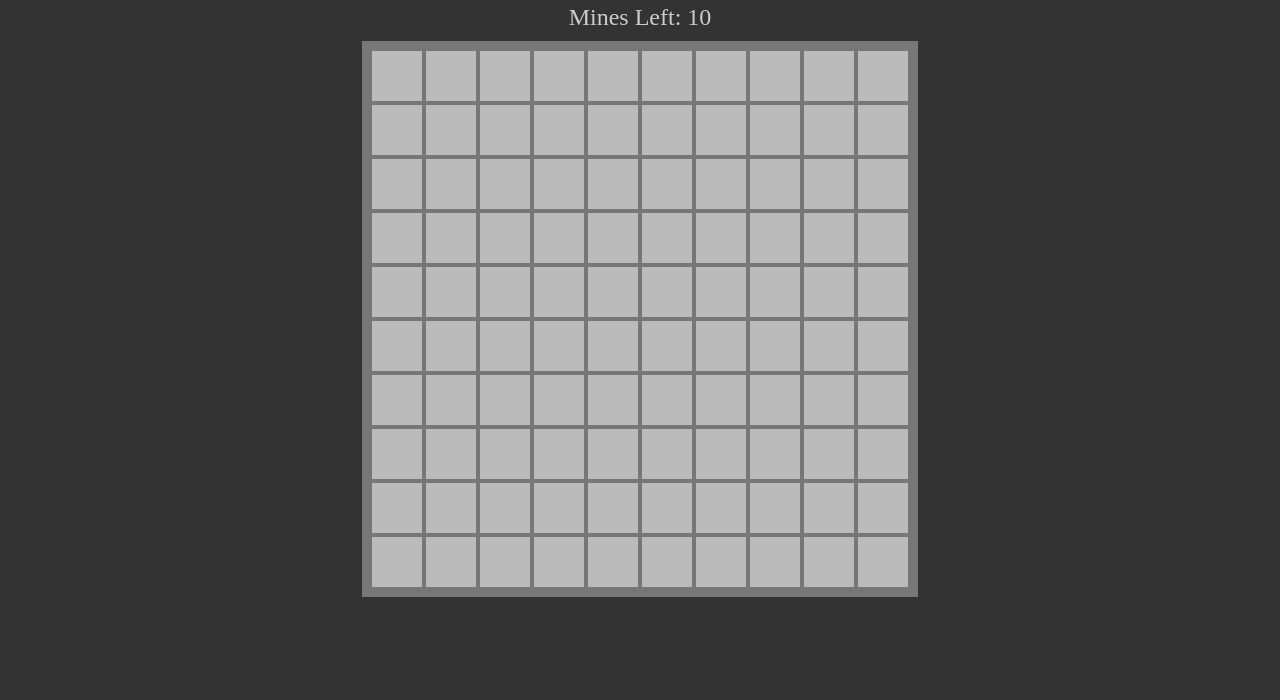
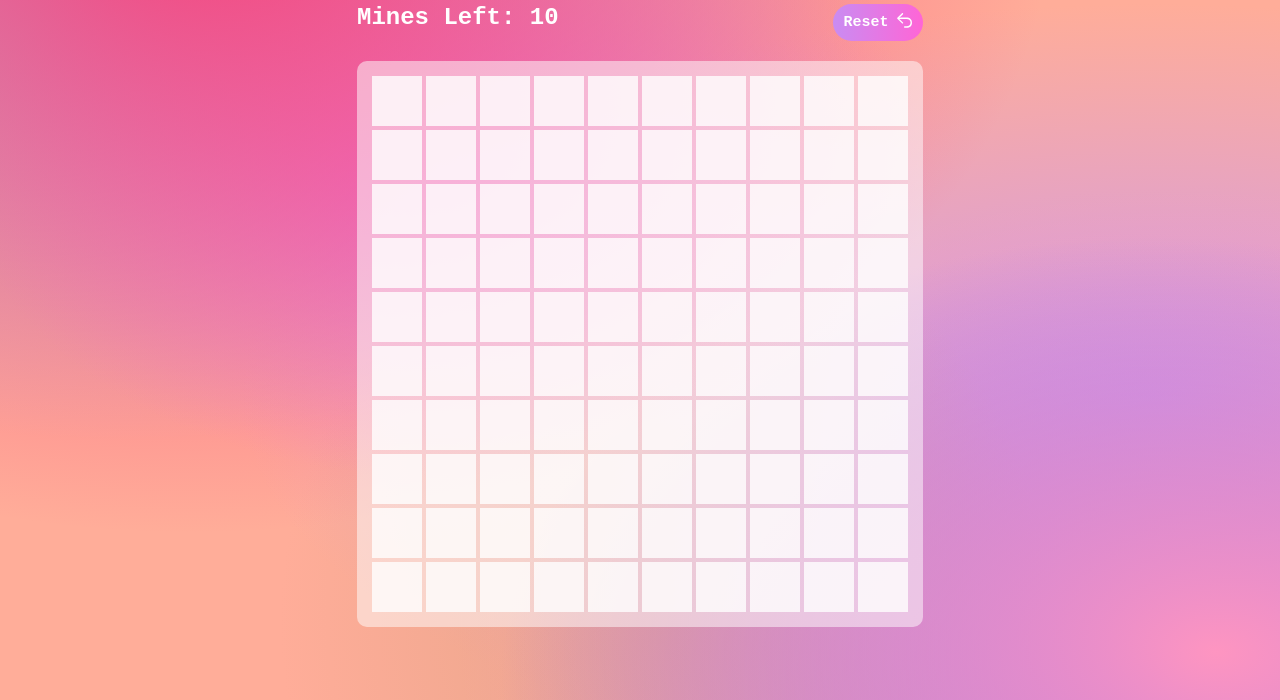
Before and after one commit to akardet/minesweeper, a plain HTML site: page index.html in a window 1280 px wide. Shown: the part 100-800 px from the top of the page. Drawn offline with Linux system fonts and the light colour scheme.

Commit message:
add: style

```diff
--- a/index.html
+++ b/index.html
@@ -10,7 +10,41 @@
   </head>
   <body>
     <h3 class="title">Minesweeper</h3>
-    <div class="subtext">Mines Left: <span data-mines-count></span></div>
-    <div class="board"></div>
+    <div class="container">
+      <div class="data">
+        <div class="subtext">Mines Left: <span data-mines-count></span></div>
+        <button id="reset-btn" type="button">
+          Reset
+          <svg
+            viewBox="0 0 93 92"
+            version="1.1"
+            xmlns="http://www.w3.org/2000/svg"
+            xmlns:xlink="http://www.w3.org/1999/xlink"
+            class="reset"
+          >
+            <title>Reset</title>
+            <g id="Page-1" stroke="none" stroke-width="1">
+              <g
+                id="arrow.uturn.backward"
+                transform="translate(-1403.000000, -1050.000000)"
+              >
+                <g id="Symbols" transform="translate(501.000000, 622.000000)">
+                  <g
+                    id="Regular-M"
+                    transform="translate(902.250000, 428.000000)"
+                  >
+                    <path
+                      d="M92.736,60.082 C92.736,41.4297 80.0898,28.5391 57.8242,28.5391 L25.0117,28.5391 L13.5859,29.0762 L22.8145,21.166 L36.9258,7.3965 C37.6582,6.6152 38.0977,5.6875 38.0977,4.418 C38.0977,1.8789 36.3887,0.1211 33.752,0.1211 C32.7266,0.1211 31.457,0.6582 30.627,1.4883 L1.916,29.6621 C0.9395,30.5898 0.4512,31.7129 0.4512,32.9336 C0.4512,34.1055 0.9395,35.2285 1.916,36.1562 L30.627,64.3301 C31.457,65.209 32.7266,65.6973 33.752,65.6973 C36.3887,65.6973 38.0977,63.9395 38.0977,61.4004 C38.0977,60.1309 37.6582,59.2031 36.9258,58.4219 L22.8145,44.7012 L13.5859,36.791 L25.0117,37.2793 L58.5566,37.2793 C75.207,37.2793 83.9961,46.459 83.9961,59.5938 C83.9961,72.77734 75.207,82.54297 58.5566,82.54297 L47.3262,82.54297 C44.6406,82.54297 42.8828,84.49609 42.8828,86.8887 C42.8828,89.2812 44.6406,91.2344 47.3262,91.2344 L58.6055,91.2344 C80.4316,91.2344 92.736,78.7832 92.736,60.082 Z"
+                      id="Path"
+                    ></path>
+                  </g>
+                </g>
+              </g>
+            </g>
+          </svg>
+        </button>
+      </div>
+      <div class="board"></div>
+    </div>
   </body>
 </html>
--- a/script.js
+++ b/script.js
@@ -10,10 +10,12 @@ import {
 const BOARD_SIZE = 10
 const NUMBER_OF_MINES = 10
 
-const board = createBoard(BOARD_SIZE, NUMBER_OF_MINES)
+let board = createBoard(BOARD_SIZE, NUMBER_OF_MINES)
 const boardElement = document.querySelector('.board')
 const minesLeftText = document.querySelector('[data-mines-count]')
 const messageText = document.querySelector('.subtext')
+const resetButton = document.querySelector('#reset-btn')
+resetButton.onclick = reset
 
 board.forEach((row) => {
   row.forEach((tile) => {
@@ -59,3 +61,7 @@ function checkGameEnd() {
 function stopProp(e) {
   e.stopImmediatePropagation()
 }
+
+function reset() {
+  location.reload()
+}
--- a/style.css
+++ b/style.css
@@ -4,10 +4,24 @@
 
 body {
   margin: 0;
-  background-color: #333;
+  height: 100vh;
+  background-color: #ffad99;
+  background-image: radial-gradient(
+      at 95% 94%,
+      hsla(335, 98%, 79%, 1) 0,
+      transparent 44%
+    ),
+    radial-gradient(at 15% 0%, hsla(342, 96%, 62%, 1) 0, transparent 56%),
+    radial-gradient(at 35% 34%, hsla(302, 69%, 70%, 1) 0, transparent 41%),
+    radial-gradient(at 90% 97%, hsla(247, 97%, 69%, 1) 0, transparent 40%),
+    radial-gradient(at 52% 90%, hsla(18, 65%, 72%, 1) 0, transparent 41%),
+    radial-gradient(at 10% 7%, hsla(209, 82%, 77%, 1) 0, transparent 46%),
+    radial-gradient(at 90% 62%, hsla(280, 65%, 76%, 1) 0, transparent 56%);
+  background-repeat: no-repeat;
   display: flex;
   align-items: center;
   font-size: 3rem;
+  font-family: 'Courier New', Courier, monospace;
   flex-direction: column;
   color: white;
 }
@@ -17,18 +31,52 @@ body {
 }
 
 .subtext {
-  color: #ccc;
+  color: white;
   font-size: 1.5rem;
+  font-weight: 600;
   margin-bottom: 10px;
+}
+
+.data {
+  display: flex;
+  justify-content: space-between;
+  margin-bottom: 20px;
+}
+
+#reset-btn {
+  background: rgb(201, 140, 242);
+  background: linear-gradient(
+    90deg,
+    rgba(201, 140, 242, 1) 0%,
+    rgba(255, 101, 214, 1) 100%
+  );
+  border: none;
+  display: flex;
+  align-items: center;
+  width: 90px;
+  border-radius: 30px;
+  justify-content: space-around;
+  color: white;
+  font-size: 15px;
+  font-family: inherit;
+  font-weight: 600;
+  cursor: pointer;
+}
+
+.reset {
+  width: 15px;
+  padding-bottom: 4px;
+  fill: white;
 }
 
 .board {
   display: inline-grid;
-  padding: 10px;
+  padding: 15px;
   grid-template-columns: repeat(var(--size), 50px);
   grid-template-rows: repeat(var(--size), 50px);
   gap: 4px;
-  background-color: #777;
+  background-color: rgba(256, 256, 256, 0.5);
+  border-radius: 10px;
 }
 
 .board > * {
@@ -38,23 +86,28 @@ body {
   justify-content: center;
   align-items: center;
   color: white;
-  border: 2px solid #bbb;
+  border: 2px solid white;
   user-select: none;
+  font-size: 30px;
+  font-weight: 800;
 }
 
-.board > [data-status="hidden"] {
-  background-color: #bbb;
+.board > [data-status='hidden'] {
+  background-color: white;
+  opacity: 0.8;
   cursor: pointer;
 }
 
-.board > [data-status="mine"] {
-  background-color: red;
+.board > [data-status='mine'] {
+  background-image: url(/bomb.svg);
+  background-repeat: no-repeat;
+  background-position: center;
 }
 
-.board > [data-status="number"] {
+.board > [data-status='number'] {
   background-color: none;
 }
 
-.board > [data-status="flagged"] {
+.board > [data-status='flagged'] {
   background-color: yellow;
 }
```
Also changed, not shown: bomb.svg (added).
